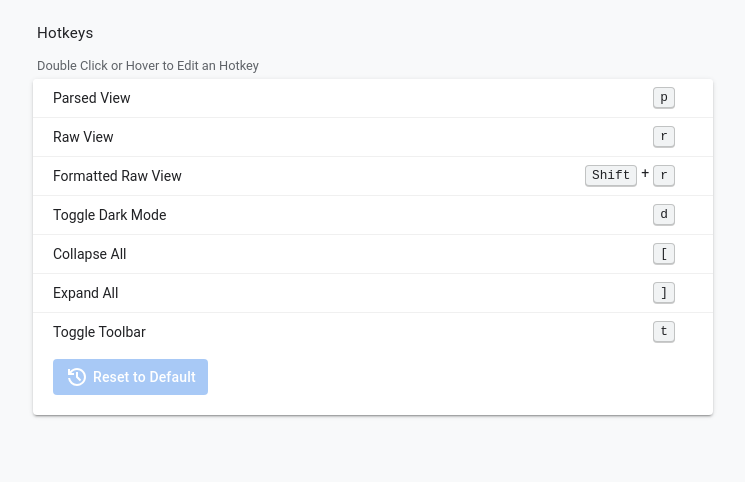
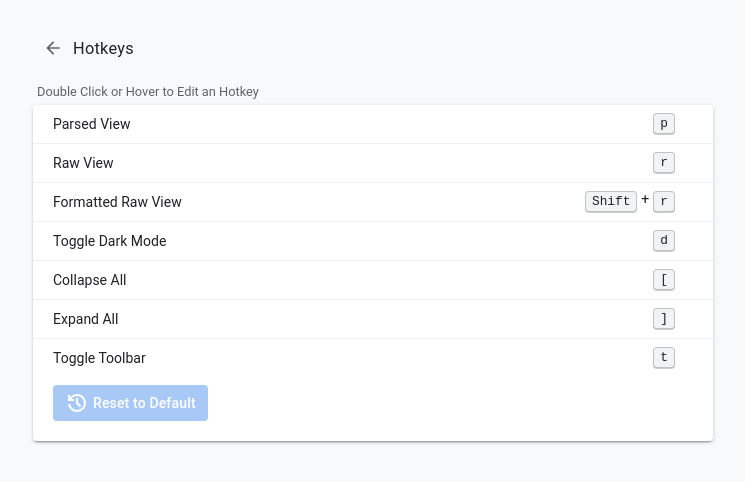
Before and after one commit to arnav-kr/json-formatter, a browser extension: page extension/hotkeys.html in a window 1280 px wide. Shown: the whole page, without its empty margins (267-1012 px from the left). Drawn offline with Linux system fonts and the light colour scheme.

Commit message:
fix: add back button in hotkeys page

```diff
--- a/extension/css/UI.css
+++ b/extension/css/UI.css
@@ -47,6 +47,13 @@ body {
   max-width: 680px;
   box-sizing: border-box;
   margin-left: 4px;
+  display: flex;
+  align-items: center;
+  gap: 4px;
+}
+
+#header {
+  justify-content: space-between;
 }
 
 .root {
@@ -128,6 +135,28 @@ div.item-control {
   display: flex;
   align-items: center;
   gap: 8px;
+}
+
+
+.icon-button {
+  border-radius: 50%;
+  display: flex;
+  align-items: center;
+  justify-content: center;
+  width: 32px;
+  height: 32px;
+  border: 0;
+  background-color: transparent;
+  transition: 150ms ease;
+  cursor: pointer;
+}
+
+.icon-button:hover {
+  background-color: rgba(32, 33, 36, 0.1);
+}
+
+.icon-button:active {
+  background-color: rgba(32, 33, 36, 0.2);
 }
 
 .cr-icon-button {
--- a/extension/css/themes.css
+++ b/extension/css/themes.css
@@ -7,18 +7,6 @@
   --booleanValue: #569cd6;
   --stringValue: #ce9178;
   --icons: #d4d4d4;
-}
-
-.title {
-  display: flex;
-  align-items: center;
-  gap: 4px;
-}
-
-#header {
-  display: flex;
-  align-items: center;
-  justify-content: space-between;
 }
 
 div.container {
@@ -33,26 +21,6 @@ div.container {
   line-height: 18px;
 }
 
-.icon-button {
-  border-radius: 50%;
-  display: flex;
-  align-items: center;
-  justify-content: center;
-  width: 32px;
-  height: 32px;
-  border: 0;
-  background-color: transparent;
-  transition: 150ms ease;
-  cursor: pointer;
-}
-
-.icon-button:hover {
-  background-color: rgba(32, 33, 36, 0.1);
-}
-
-.icon-button:active {
-  background-color: rgba(32, 33, 36, 0.2);
-}
 
 .icon-button:focus-visible {
   box-shadow: 0 0 0 2px #000000;
--- a/extension/hotkeys.html
+++ b/extension/hotkeys.html
@@ -17,7 +17,19 @@
 
 <body>
   <div class="root">
-    <h2 id="header" class="title">Hotkeys</h2>
+    <!-- <h2 id="header" class="title">Hotkeys</h2> -->
+    <h2 id="header" style="margin-left: 0px;">
+      <div class="title" style="margin-bottom: 0px;">
+        <a class="icon-button" type="button" role="navigation" aria-label="Go Back" title="Go Back"
+          href="./options.html">
+          <svg class="icon" xmlns="http://www.w3.org/2000/svg" height="20" viewBox="0 0 24 24" width="24">
+            <path d="M0 0h24v24H0V0z" fill="none" />
+            <path d="M20 11H7.83l5.59-5.59L12 4l-8 8 8 8 1.41-1.41L7.83 13H20v-2z" />
+          </svg>
+        </a>
+        <span>Hotkeys</span>
+      </div>
+    </h2>
     <span class="header-note">Double Click or Hover to Edit an Hotkey</span>
     <div class="container hotkeys">
 
```
